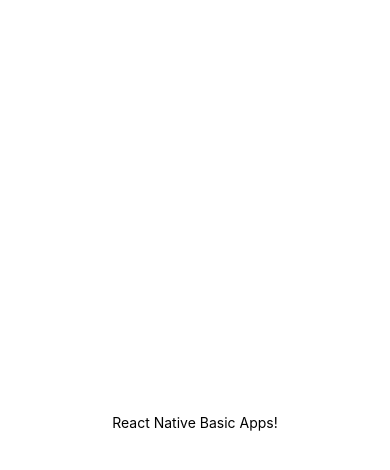
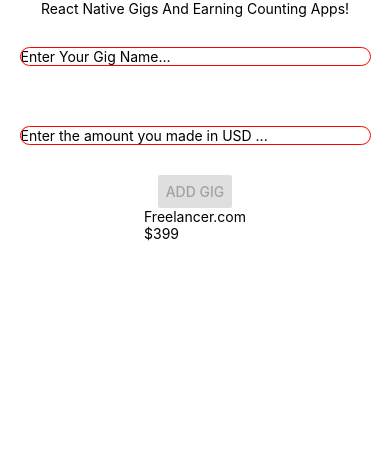
Before and after one commit to Bhagyeshpro/ReactNativeBasicApps, a React Native app: screen / in a window 390 px wide. Shown: the top 470 px of the page. Built offline with nearby package versions, Linux system fonts and the light colour scheme.

Commit message:
JS Is Done!

```diff
--- a/App.js
+++ b/App.js
@@ -1,13 +1,56 @@
 import { StatusBar } from "expo-status-bar";
-import React from "react";
-import { StyleSheet, Text, View } from "react-native";
+import React, {useState} from "react";
+import { Button, SafeAreaView, StyleSheet, Text, TextInput, View } from "react-native";
 
 export default function App() {
+  const [description, setDescription] = useState("");
+  const [amount, setAmount] = useState("");
+  const [gigs, setGigs] = useState([
+    {
+      description: "Freelancer.com",
+      amount: 399,
+    }
+  ])
+
+  const addGig = () => {
+    setGigs([
+      ...gigs,
+      {
+        description: description,
+        amount: amount,
+      }
+    ]);
+    setDescription("");
+    setAmount("");
+  }
+
   return (
+    <SafeAreaView>
     <View style={styles.container}>
-      <Text>React Native Basic Apps!</Text>
-      <StatusBar style="auto" />
+      <Text>React Native Gigs And Earning Counting Apps!</Text>
+      <TextInput
+        placeholder="Enter Your Gig Name..."
+        style={styles.gigInput}
+        value={description}
+        onChangeText={text => setDescription(text)}
+      />
+      <TextInput
+        placeholder="Enter the amount you made in USD ..."
+        keyboardType="numeric"
+        style={styles.gigInput}
+        value={amount}
+        onChangeText={number => setAmount(number)}
+      />
+      <Button style={styles.addButton} disabled={!description && !amount} onPress={addGig} title="Add Gig"/>
+      {gigs.map(gig => (
+        <View>
+          <Text>{gig.description}</Text>
+          <Text>${gig.amount}</Text>
+        </View>
+      ))}
+
     </View>
+    </SafeAreaView>
   );
 }
 
@@ -18,4 +61,14 @@
     alignItems: "center",
     justifyContent: "center",
   },
+  addButton:{
+    padding: 20,
+  },
+  gigInput:{
+    borderRadius: 50,
+    width: "90%",
+    borderColor: "red",
+    borderWidth: 1,
+    margin: 30,
+  },
 });
```
